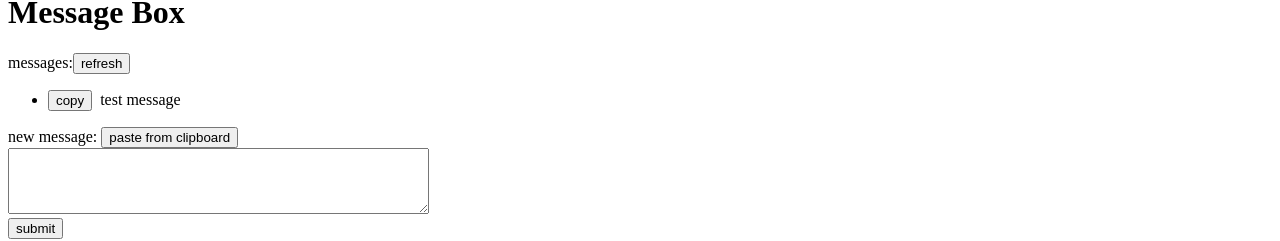
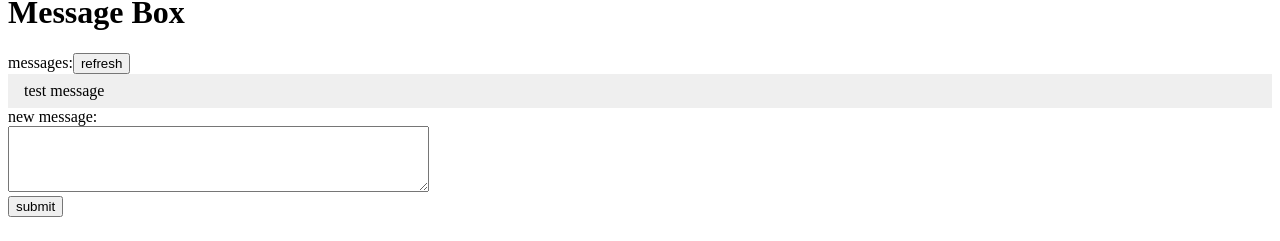
Before and after one commit to Joiy908/file_transfer_view, a Vue app: page / in a window 1280 px wide. Shown: the part 324-565 px from the top of the page. Built offline with nearby package versions, Linux system fonts and the light colour scheme; no server answers.

Commit message:
change socketio URL

```diff
--- a/src/components/MsgBox.vue
+++ b/src/components/MsgBox.vue
@@ -3,14 +3,12 @@
     <h1>Message Box</h1>
     <span>messages:</span>
     <button @click="getMsgs()">refresh</button>
-    <ul>
+    <ul id="messages">
       <li v-for="msg in messages" :key="msg">
-        <button @click="copy2clipBoard(msg)">
-          copy</button>&nbsp; {{ msg }}
+        <div v-html="msg"></div>
       </li>
     </ul>
-    <label>new message: </label><button @click="pasteFromClipboard()">
-      paste from clipboard</button><br/>
+    <label>new message: </label><br/>
     <textarea id="msgInput" ref="msgInput" rows="4" cols="50"></textarea><br/>
     <button @click="putMsg">submit</button>
   </div>
@@ -27,49 +25,28 @@ export default {
   },
   methods: {
     async getMsgs() {
+      /**get messages and replace '\n' to '<br>' */
       const messages = await this.$store.dispatch('getMsgs');
       if (messages !== null)
-        this.messages = messages;
+        this.messages = messages.map((s) => s.replace(/\n/g, '<br>'));
     },
     async putMsg() {
-      if(await this.$store.dispatch('putMsg', this.$refs.msgInput.value))
-        this.getMsgs();
-    },
-    // limitStrLen(str) {
-    //   let N = 30;
-    //   if (str.length > N)
-    //     return str.substring(0, N) + '...(copy to see more)';
-    //   else
-    //     return str;
-    // },
-    async copy2clipBoard(str) {
-      try {
-        const result = await navigator.permissions.query({name: "clipboard-write"});
-        if (result.state === "granted" || result.state === "prompt") {
-          navigator.clipboard.writeText(str);
-          console.log('text copied!');
-        }
-        else throw "permissions deny"
-      } catch (e) {
-        console.log('fail to copy @@@', e);
-        alert('fail to copy @@@ '+ e);
+      if(await this.$store.dispatch('putMsg', this.$refs.msgInput.value)){
+        await this.getMsgs();
+        this.$refs.msgInput.value = '';
+        this.$refs.msgInput.focus();
+        window.scrollTo(0, document.body.scrollHeight);
       }
     },
-    async pasteFromClipboard() {
-      try{
-        const text = await navigator.clipboard.readText()
-        this.$refs.msgInput.value = text;
-        console.log('Text pasted.');
-      } catch(e) {
-        console.log('Failed to read clipboard. Using execCommand instead.');
-        this.$refs.msgInput.focus();
-        const result = document.execCommand('paste')
-        console.log('document.execCommand result: ', result);
-      }
-    }
   },
   mounted() {
     this.getMsgs();
   }
 }
 </script>
+
+<style scoped>
+  #messages { list-style-type: none; margin: 0; padding: 0; }
+  #messages > li { padding: 0.5rem 1rem; }
+  #messages > li:nth-child(odd) { background: #efefef; }
+</style>
--- a/src/socket.js
+++ b/src/socket.js
@@ -1,7 +1,8 @@
 import { io } from 'socket.io-client';
 import store from './store'
 
-const socket = io('http://127.0.0.1:8080'); // Replace with your server URL
+const URL = undefined // undefined means get it by js
+const socket = io(URL);
 
 socket.on('refresh', () => {
   console.log('refresh msg gotten!');
```
